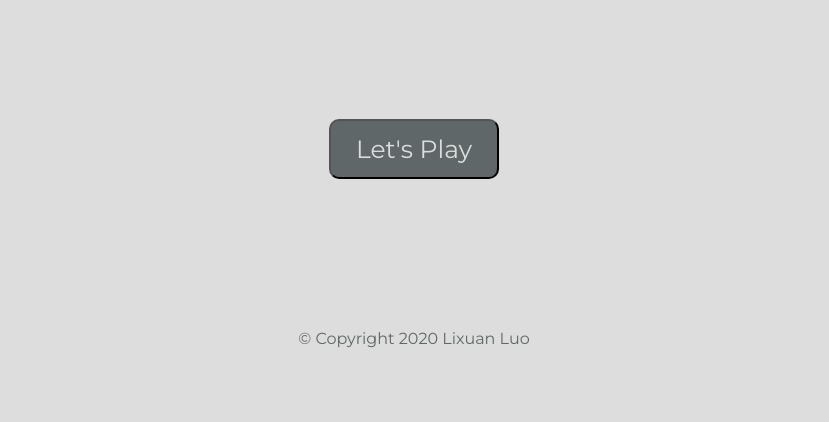
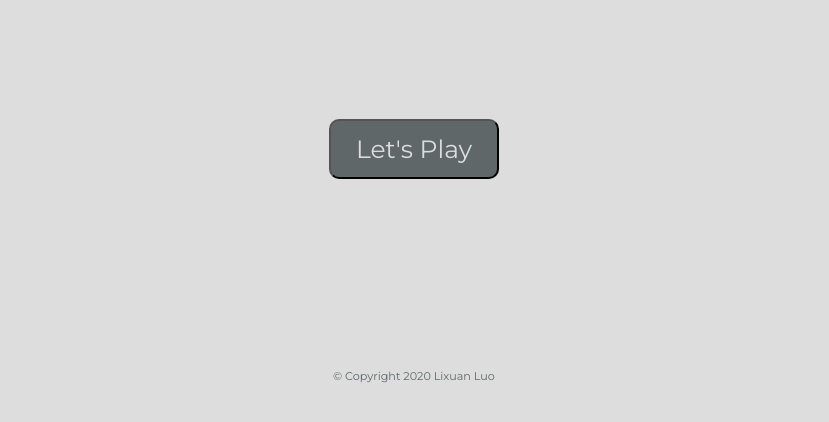
Before and after one commit to YourNeptune/Rock-Paper-Scissors_Web, a plain HTML site: page index.html in a window 1280 px wide. Shown: the part 324-746 px from the top of the page, without its empty margins (226-1055 px from the left). Drawn offline with Linux system fonts and the light colour scheme.

Commit message:
update copyright

```diff
--- a/style.css
+++ b/style.css
@@ -125,7 +125,8 @@ div.fadeIn{
 
 .cpy{
   color: #5f6769;
+  font-size: 0.7rem;
   text-align: center;
   position: relative;
-  margin-top: 100px;
+  margin-top: 140px;
 }
```
